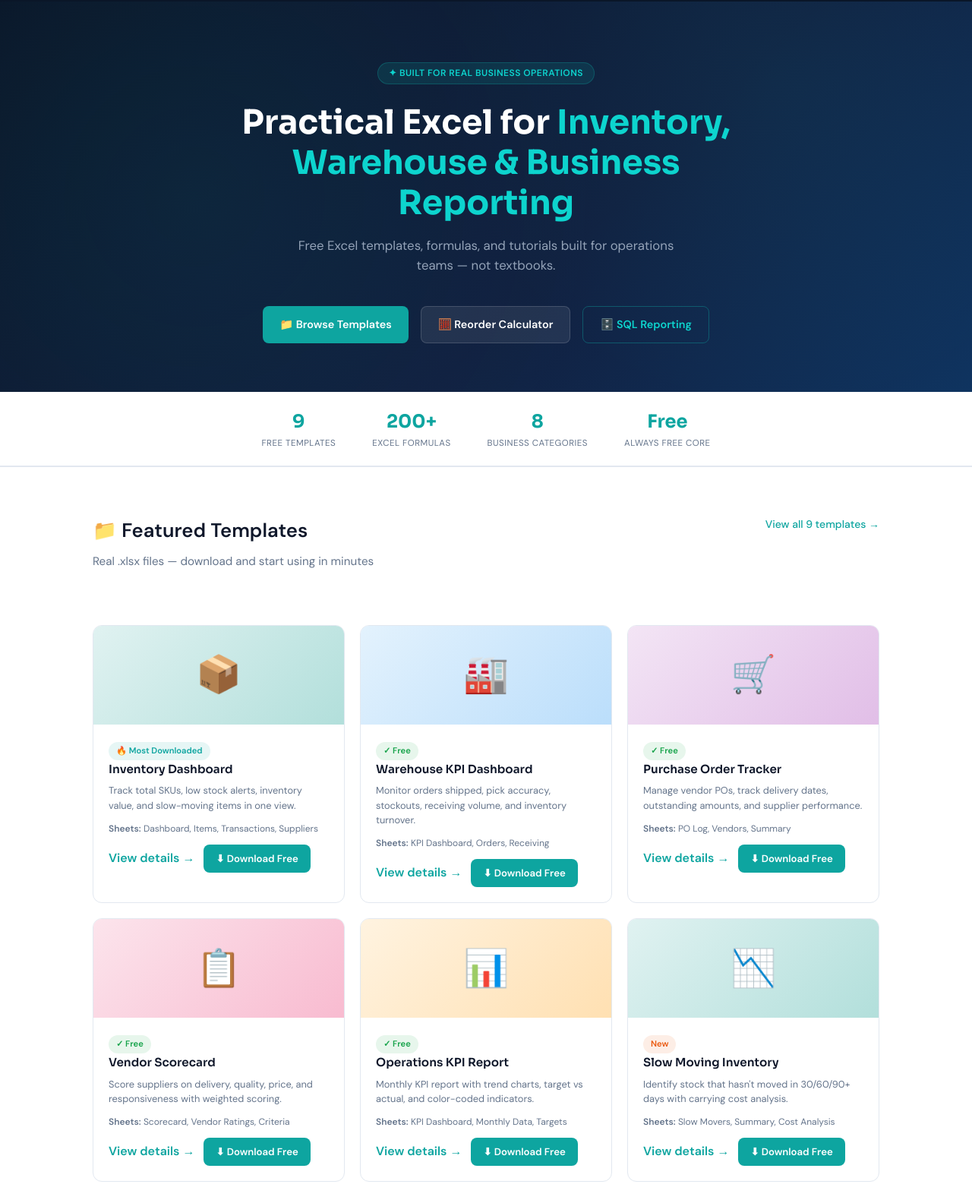
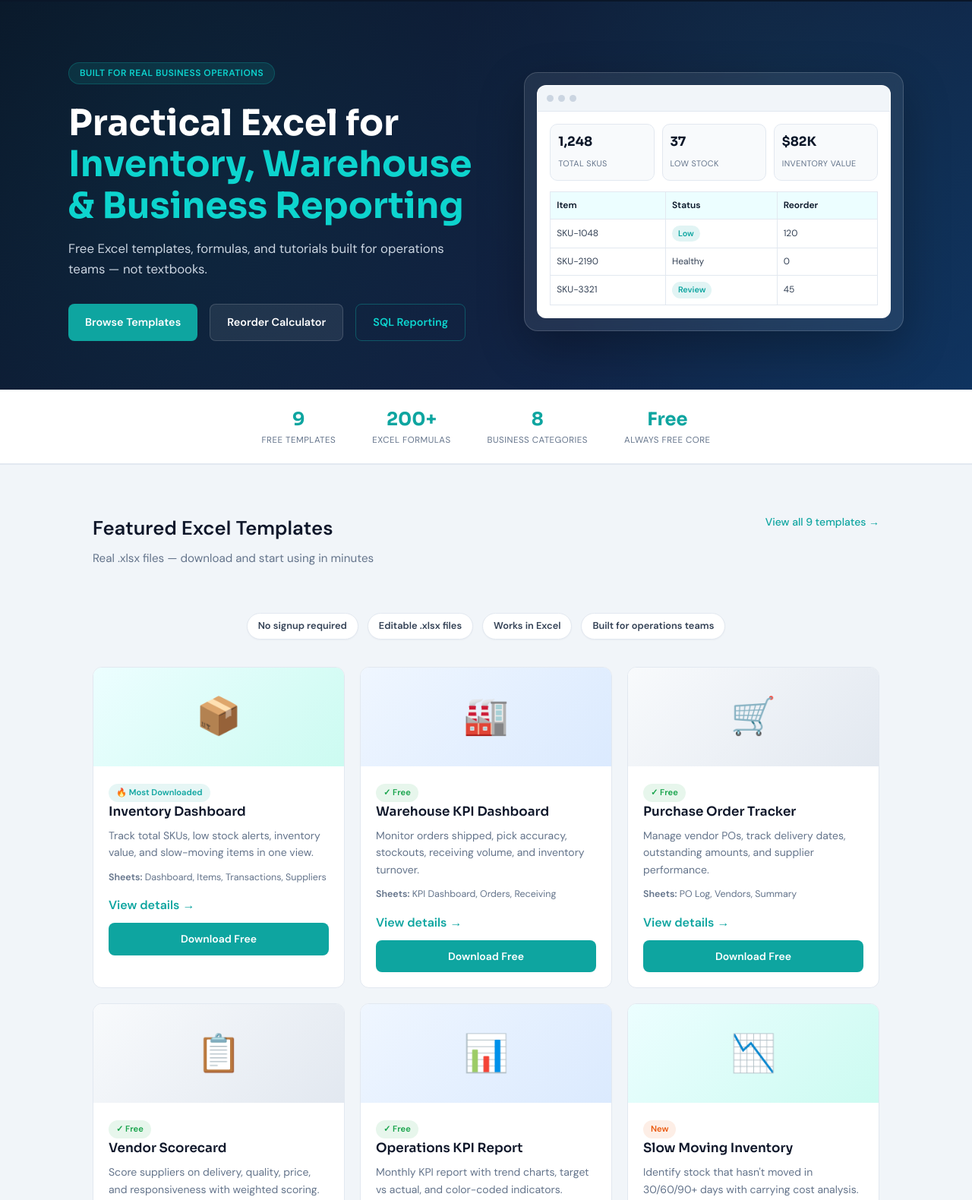
Before and after one commit to caichengxin/excelops, a website: page index.html in a window 1280 px wide. Shown: the part 60-1640 px from the top of the page at 76% size. Drawn offline with Linux system fonts and the light colour scheme.

Commit message:
main ui updated

```diff
--- a/css/style.css
+++ b/css/style.css
@@ -24,14 +24,29 @@
 .mobile-menu.open{display:flex}
 
 /* HERO */
-.hero{background:linear-gradient(135deg,var(--navy) 0%,var(--navy2) 60%,#0f3460 100%);padding:5rem 2rem 4rem;text-align:center;position:relative;overflow:hidden}
+.hero{background:linear-gradient(135deg,var(--navy) 0%,var(--navy2) 60%,#0f3460 100%);padding:5rem 2rem 4rem;position:relative;overflow:hidden}
 .hero::before{content:'';position:absolute;inset:0;background:radial-gradient(circle at 20% 50%,rgba(14,165,160,.08) 0%,transparent 50%),radial-gradient(circle at 80% 20%,rgba(13,212,206,.06) 0%,transparent 40%)}
 .hero>*{position:relative}
+.hero-inner{max-width:1100px;margin:0 auto;display:grid;grid-template-columns:minmax(0,1.05fr) minmax(320px,.95fr);gap:3rem;align-items:center}
+.hero-copy{text-align:left}
 .hero-badge{display:inline-block;background:rgba(14,165,160,.15);border:1px solid rgba(14,165,160,.3);color:var(--teal2);font-size:.75rem;font-weight:600;padding:4px 14px;border-radius:20px;margin-bottom:1.5rem;letter-spacing:.5px;text-transform:uppercase}
-.hero h1{font-size:clamp(1.75rem,4vw,2.75rem);font-weight:700;color:#fff;line-height:1.2;max-width:680px;margin:0 auto 1rem}
+.hero h1{font-size:clamp(1.85rem,4vw,2.95rem);font-weight:700;color:#fff;line-height:1.15;max-width:680px;margin:0 0 1rem}
 .hero h1 span{color:var(--teal2)}
-.hero p{font-size:1.05rem;color:#94a3b8;max-width:520px;margin:0 auto 2.5rem}
-.hero-btns{display:flex;flex-wrap:wrap;gap:1rem;justify-content:center}
+.hero p{font-size:1.05rem;color:#cbd5e1;max-width:540px;margin:0 0 2rem}
+.hero-btns{display:flex;flex-wrap:wrap;gap:1rem;justify-content:flex-start}
+.hero-preview{background:rgba(255,255,255,.08);border:1px solid rgba(255,255,255,.16);border-radius:18px;box-shadow:0 22px 60px rgba(0,0,0,.28);padding:1rem;backdrop-filter:blur(8px)}
+.preview-window{background:#fff;border-radius:12px;overflow:hidden;border:1px solid rgba(255,255,255,.2)}
+.preview-top{height:34px;background:#f1f5f9;border-bottom:1px solid #e2e8f0;display:flex;align-items:center;gap:6px;padding:0 12px}
+.preview-dot{width:9px;height:9px;border-radius:50%;background:#cbd5e1}
+.preview-sheet{padding:16px}
+.preview-kpis{display:grid;grid-template-columns:repeat(3,1fr);gap:10px;margin-bottom:14px}
+.preview-kpi{border:1px solid #e2e8f0;border-radius:10px;padding:10px;background:#f8fafc}
+.preview-kpi strong{display:block;font-family:'Sora',sans-serif;font-size:1.05rem;color:var(--navy)}
+.preview-kpi span{font-size:.68rem;color:var(--text3);text-transform:uppercase;letter-spacing:.35px}
+.preview-table{width:100%;border-collapse:collapse;font-size:.75rem;color:var(--text2)}
+.preview-table th{background:#ecfeff;color:var(--navy);text-align:left;font-weight:700}
+.preview-table th,.preview-table td{padding:8px;border:1px solid #e2e8f0}
+.preview-status{display:inline-block;border-radius:999px;padding:2px 8px;background:rgba(14,165,160,.12);color:var(--teal);font-weight:700;font-size:.68rem}
 
 /* BUTTONS */
 .btn{display:inline-flex;align-items:center;gap:6px;padding:12px 22px;border-radius:var(--rad2);font-weight:600;font-size:.9rem;text-decoration:none;transition:all .2s;cursor:pointer;border:none;font-family:inherit}
@@ -50,11 +65,13 @@
 
 /* SECTIONS */
 .section{padding:4rem 2rem;max-width:1100px;margin:0 auto}
-.section-alt{background:#fff;border-top:1px solid var(--border);border-bottom:1px solid var(--border)}
+.section-alt{background:#f1f5f9;border-top:1px solid var(--border);border-bottom:1px solid var(--border)}
 .section-alt .section{padding:4rem 2rem}
 .section-title{font-size:1.6rem;font-weight:700;margin-bottom:.4rem}
 .section-sub{font-size:.95rem;color:var(--text3);margin-bottom:2.5rem}
 .section-header{display:flex;align-items:flex-start;justify-content:space-between;margin-bottom:2rem;flex-wrap:wrap;gap:1rem}
+.trust-row{display:flex;flex-wrap:wrap;gap:.75rem;justify-content:center;margin:-.75rem auto 2.25rem}
+.trust-row span{background:#fff;border:1px solid var(--border);border-radius:999px;padding:6px 14px;font-size:.8rem;font-weight:600;color:var(--text2);box-shadow:0 1px 2px rgba(15,23,42,.04)}
 .see-all{color:var(--teal);font-size:.875rem;font-weight:500;text-decoration:none;white-space:nowrap}
 .see-all:hover{text-decoration:underline}
 
@@ -88,17 +105,14 @@
 .template-card{background:#fff;border:1px solid var(--border);border-radius:var(--rad);overflow:hidden;transition:all .2s;text-decoration:none;color:inherit;display:block}
 .template-card:hover{box-shadow:0 8px 25px rgba(0,0,0,.08);transform:translateY(-2px)}
 .template-preview{height:130px;display:flex;align-items:center;justify-content:center;font-size:3rem}
-.tp-inv{background:linear-gradient(135deg,#e0f2f1,#b2dfdb)}
-.tp-wh{background:linear-gradient(135deg,#e3f2fd,#bbdefb)}
-.tp-po{background:linear-gradient(135deg,#f3e5f5,#e1bee7)}
-.tp-kpi{background:linear-gradient(135deg,#fff3e0,#ffe0b2)}
-.tp-sql{background:linear-gradient(135deg,#e8f5e9,#c8e6c9)}
-.tp-vs{background:linear-gradient(135deg,#fce4ec,#f8bbd0)}
+.tp-inv,.tp-wh,.tp-po,.tp-kpi,.tp-sql,.tp-vs{background:linear-gradient(135deg,#ecfeff,#ccfbf1)}
+.tp-wh,.tp-kpi{background:linear-gradient(135deg,#eff6ff,#dbeafe)}
+.tp-po,.tp-vs{background:linear-gradient(135deg,#f8fafc,#e2e8f0)}
 .template-card-body{padding:1.25rem}
-.template-card-body h3{font-size:.95rem;font-weight:600;margin-bottom:.4rem}
-.template-card-body p{font-size:.8rem;color:var(--text3);margin-bottom:.75rem;line-height:1.5}
-.template-card-body .sheets{font-size:.75rem;color:var(--text3);margin-bottom:.75rem}
-.dl-btn{display:inline-flex;align-items:center;gap:6px;background:var(--teal);border:none;border-radius:var(--rad2);padding:8px 16px;font-size:.825rem;font-weight:600;cursor:pointer;transition:all .2s;color:#fff;text-decoration:none;font-family:inherit}
+.template-card-body h3{font-size:1.05rem;font-weight:600;margin-bottom:.4rem}
+.template-card-body p{font-size:.875rem;color:var(--text3);margin-bottom:.75rem;line-height:1.6}
+.template-card-body .sheets{font-size:.78rem;color:var(--text3);margin-bottom:.85rem}
+.dl-btn{display:inline-flex;align-items:center;justify-content:center;gap:6px;width:100%;background:var(--teal);border:none;border-radius:var(--rad2);padding:10px 16px;font-size:.875rem;font-weight:700;cursor:pointer;transition:all .2s;color:#fff;text-decoration:none;font-family:inherit}
 .dl-btn:hover{background:var(--teal2);color:#fff;transform:translateY(-1px)}
 
 /* BLOG CARDS */
@@ -113,8 +127,8 @@
 .bt-6{background:linear-gradient(135deg,#e0f7fa,#80deea)}
 .blog-card-body{padding:1.25rem}
 .blog-cat{font-size:.7rem;text-transform:uppercase;letter-spacing:.5px;color:var(--teal);font-weight:600;margin-bottom:.4rem}
-.blog-card-body h3{font-size:.95rem;font-weight:600;margin-bottom:.4rem;line-height:1.4}
-.blog-card-body p{font-size:.8rem;color:var(--text3);line-height:1.5}
+.blog-card-body h3{font-size:1.05rem;font-weight:600;margin-bottom:.4rem;line-height:1.4}
+.blog-card-body p{font-size:.875rem;color:var(--text3);line-height:1.6}
 .blog-meta{display:flex;gap:.75rem;margin-top:.75rem;font-size:.75rem;color:var(--text3)}
 
 /* SQL TUTS */
@@ -136,7 +150,7 @@
 .cta-band p{color:#94a3b8;margin-bottom:2rem;max-width:480px;margin-left:auto;margin-right:auto}
 .email-form{display:flex;gap:.75rem;justify-content:center;flex-wrap:wrap}
 .email-form input{padding:11px 16px;border-radius:var(--rad2);border:1px solid rgba(255,255,255,.15);background:rgba(255,255,255,.08);color:#fff;font-size:.9rem;width:280px;outline:none;font-family:inherit}
-.email-form input::placeholder{color:#475569}
+.email-form input::placeholder{color:#cbd5e1}
 .email-form input:focus{border-color:var(--teal)}
 .email-form button{background:var(--teal);color:#fff;border:none;border-radius:var(--rad2);padding:11px 22px;font-weight:600;cursor:pointer;font-family:inherit;font-size:.9rem;transition:background .2s}
 .email-form button:hover{background:var(--teal2)}
@@ -230,6 +244,11 @@
   .hamburger{display:flex}
   .footer-grid{grid-template-columns:1fr 1fr}
   .hero{padding:3.5rem 1.25rem 3rem}
+  .hero-inner{grid-template-columns:1fr;gap:2rem}
+  .hero-copy{text-align:center}
+  .hero h1,.hero p{margin-left:auto;margin-right:auto}
+  .hero-btns{justify-content:center}
+  .hero-preview{max-width:460px;margin:0 auto;width:100%}
   .section{padding:3rem 1.25rem}
   .stats-bar{gap:1.5rem}
 }
@@ -240,8 +259,8 @@
 
 
 .card-link {
-  display: inline-block;
-  margin-right: .75rem;
+  display: block;
+  margin: 0 0 .65rem;
   font-weight: 600;
   color: var(--teal);
   text-decoration: none;
--- a/index.html
+++ b/index.html
@@ -43,13 +43,35 @@
 </div>
 <!-- HERO -->
 <section class="hero">
-<div class="hero-badge">✦ Built for Real Business Operations</div>
+<div class="hero-inner">
+<div class="hero-copy">
+<div class="hero-badge">Built for Real Business Operations</div>
 <h1>Practical Excel for <span>Inventory, Warehouse &amp; Business Reporting</span></h1>
 <p>Free Excel templates, formulas, and tutorials built for operations teams — not textbooks.</p>
 <div class="hero-btns">
-<a class="btn btn-primary" href="/pages/templates">📁 Browse Templates</a>
-<a class="btn btn-secondary" href="/pages/reorder">🧮 Reorder Calculator</a>
-<a class="btn btn-outline" href="/pages/sql">🗄️ SQL Reporting</a>
+<a class="btn btn-primary" href="/pages/templates">Browse Templates</a>
+<a class="btn btn-secondary" href="/pages/reorder">Reorder Calculator</a>
+<a class="btn btn-outline" href="/pages/sql">SQL Reporting</a>
+</div>
+</div>
+<div class="hero-preview" aria-hidden="true">
+<div class="preview-window">
+<div class="preview-top"><span class="preview-dot"></span><span class="preview-dot"></span><span class="preview-dot"></span></div>
+<div class="preview-sheet">
+<div class="preview-kpis">
+<div class="preview-kpi"><strong>1,248</strong><span>Total SKUs</span></div>
+<div class="preview-kpi"><strong>37</strong><span>Low Stock</span></div>
+<div class="preview-kpi"><strong>$82K</strong><span>Inventory Value</span></div>
+</div>
+<table class="preview-table">
+<tr><th>Item</th><th>Status</th><th>Reorder</th></tr>
+<tr><td>SKU-1048</td><td><span class="preview-status">Low</span></td><td>120</td></tr>
+<tr><td>SKU-2190</td><td>Healthy</td><td>0</td></tr>
+<tr><td>SKU-3321</td><td><span class="preview-status">Review</span></td><td>45</td></tr>
+</table>
+</div>
+</div>
+</div>
 </div>
 </section>
 <!-- STATS -->
@@ -64,10 +86,16 @@
 <div class="section">
 <div class="section-header">
 <div>
-<div class="section-title">📁 Featured Templates</div>
+<div class="section-title">Featured Excel Templates</div>
 <div class="section-sub">Real .xlsx files — download and start using in minutes</div>
 </div>
 <a class="see-all" href="/pages/templates">View all 9 templates →</a>
+</div>
+<div class="trust-row">
+<span>No signup required</span>
+<span>Editable .xlsx files</span>
+<span>Works in Excel</span>
+<span>Built for operations teams</span>
 </div>
 <div class="grid-3">
 <div class="template-card">
@@ -77,7 +105,7 @@
 <h3>Inventory Dashboard</h3>
 <p>Track total SKUs, low stock alerts, inventory value, and slow-moving items in one view.</p>
 <p class="sheets"><strong>Sheets:</strong> Dashboard, Items, Transactions, Suppliers</p>
-<a class="card-link" href="/pages/templates">View details →</a><a class="dl-btn" download href="/templates/01_Inventory_Dashboard.xlsx">⬇ Download Free</a>
+<a class="card-link" href="/pages/templates">View details →</a><a class="dl-btn" download href="/templates/01_Inventory_Dashboard.xlsx">Download Free</a>
 </div>
 </div>
 <div class="template-card">
@@ -87,7 +115,7 @@
 <h3>Warehouse KPI Dashboard</h3>
 <p>Monitor orders shipped, pick accuracy, stockouts, receiving volume, and inventory turnover.</p>
 <p class="sheets"><strong>Sheets:</strong> KPI Dashboard, Orders, Receiving</p>
-<a class="card-link" href="/pages/templates">View details →</a><a class="dl-btn" download href="/templates/02_Warehouse_KPI_Dashboard.xlsx">⬇ Download Free</a>
+<a class="card-link" href="/pages/templates">View details →</a><a class="dl-btn" download href="/templates/02_Warehouse_KPI_Dashboard.xlsx">Download Free</a>
 </div>
 </div>
 <div class="template-card">
@@ -97,7 +125,7 @@
 <h3>Purchase Order Tracker</h3>
 <p>Manage vendor POs, track delivery dates, outstanding amounts, and supplier performance.</p>
 <p class="sheets"><strong>Sheets:</strong> PO Log, Vendors, Summary</p>
-<a class="card-link" href="/pages/templates">View details →</a><a class="dl-btn" download href="/templates/03_Purchase_Order_Tracker.xlsx">⬇ Download Free</a>
+<a class="card-link" href="/pages/templates">View details →</a><a class="dl-btn" download href="/templates/03_Purchase_Order_Tracker.xlsx">Download Free</a>
 </div>
 </div>
 <div class="template-card">
@@ -107,7 +135,7 @@
 <h3>Vendor Scorecard</h3>
 <p>Score suppliers on delivery, quality, price, and responsiveness with weighted scoring.</p>
 <p class="sheets"><strong>Sheets:</strong> Scorecard, Vendor Ratings, Criteria</p>
-<a class="card-link" href="/pages/templates">View details →</a><a class="dl-btn" download href="/templates/04_Vendor_Scorecard.xlsx">⬇ Download Free</a>
+<a class="card-link" href="/pages/templates">View details →</a><a class="dl-btn" download href="/templates/04_Vendor_Scorecard.xlsx">Download Free</a>
 </div>
 </div>
 <div class="template-card">
@@ -117,7 +145,7 @@
 <h3>Operations KPI Report</h3>
 <p>Monthly KPI report with trend charts, target vs actual, and color-coded indicators.</p>
 <p class="sheets"><strong>Sheets:</strong> KPI Dashboard, Monthly Data, Targets</p>
-<a class="card-link" href="/pages/templates">View details →</a><a class="dl-btn" download href="/templates/07_Operations_KPI_Report.xlsx">⬇ Download Free</a>
+<a class="card-link" href="/pages/templates">View details →</a><a class="dl-btn" download href="/templates/07_Operations_KPI_Report.xlsx">Download Free</a>
 </div>
 </div>
 <div class="template-card">
@@ -127,7 +155,7 @@
 <h3>Slow Moving Inventory</h3>
 <p>Identify stock that hasn't moved in 30/60/90+ days with carrying cost analysis.</p>
 <p class="sheets"><strong>Sheets:</strong> Slow Movers, Summary, Cost Analysis</p>
-<a class="card-link" href="/pages/templates">View details →</a><a class="dl-btn" download href="/templates/05_Slow_Moving_Inventory.xlsx">⬇ Download Free</a>
+<a class="card-link" href="/pages/templates">View details →</a><a class="dl-btn" download href="/templates/05_Slow_Moving_Inventory.xlsx">Download Free</a>
 </div>
 </div>
 </div>
@@ -137,7 +165,7 @@
 <div class="section">
 <div class="section-header">
 <div>
-<div class="section-title">🧮 Free Calculators &amp; Tools</div>
+<div class="section-title">Free Calculators &amp; Tools</div>
 <div class="section-sub">Practical tools for everyday operations decisions</div>
 </div>
 </div>
@@ -167,7 +195,7 @@
 <div class="section">
 <div class="section-header">
 <div>
-<div class="section-title">🎓 Popular Tutorials</div>
+<div class="section-title">Popular Tutorials</div>
 <div class="section-sub">Guides that answer real business problems, step by step</div>
 </div>
 <a class="see-all" href="/pages/blog">View all →</a>
@@ -207,7 +235,7 @@
 <div class="section">
 <div class="section-header">
 <div>
-<div class="section-title">📂 Browse by Category</div>
+<div class="section-title">Browse by Category</div>
 <div class="section-sub">Organized by your actual job role — not Excel feature</div>
 </div>
 </div>
```
Also changed, not shown: pages/templates.html (+11 -11 lines).
